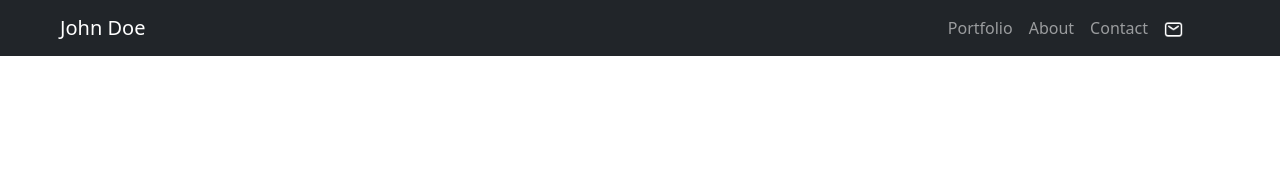
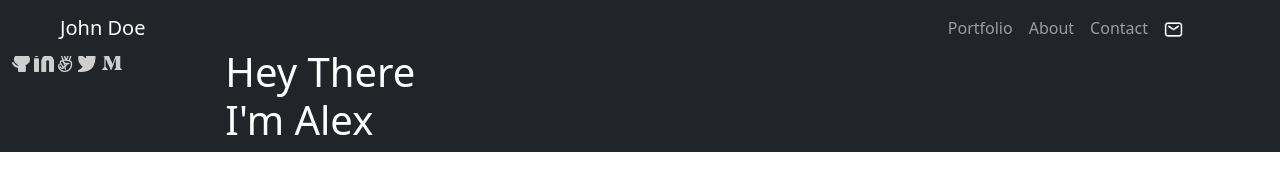
Before and after one commit to hsztan/bootstrap-portfolio, a plain HTML site: page index.html in a window 1280 px wide. Drawn offline with nearby package versions, Linux system fonts and the light colour scheme.

Commit message:
Add icons and H1 element

```diff
--- a/index.html
+++ b/index.html
@@ -35,7 +35,21 @@
         </div>
       </nav>
     </header>
-    <section class="header"></section>
+    <section class="container-fluid bg-dark text-white mt-5">
+        <div class="row">
+            <div class="col-sm-2">
+               <a><img src="./assets/icons/github.png" alt=""></a>
+                <a><img src="./assets/icons/linkedin.png" alt=""></a>
+                <a><img src="./assets/icons/angelist.png" alt=""></a>
+                <a><img src="./assets/icons/twitter.png" alt=""></a>
+                <a><img src="./assets/icons/medium.png" alt=""></a>
+            </div>
+            <div class="col-sm-4">
+                <h1 class="h1">Hey There <br> I'm Alex</h1>
+
+            </div>
+        </div>
+    </section>
     <section class="my-works"></section>
     <section class="about-me"></section>
     <section class="contact-me"></section>
```
